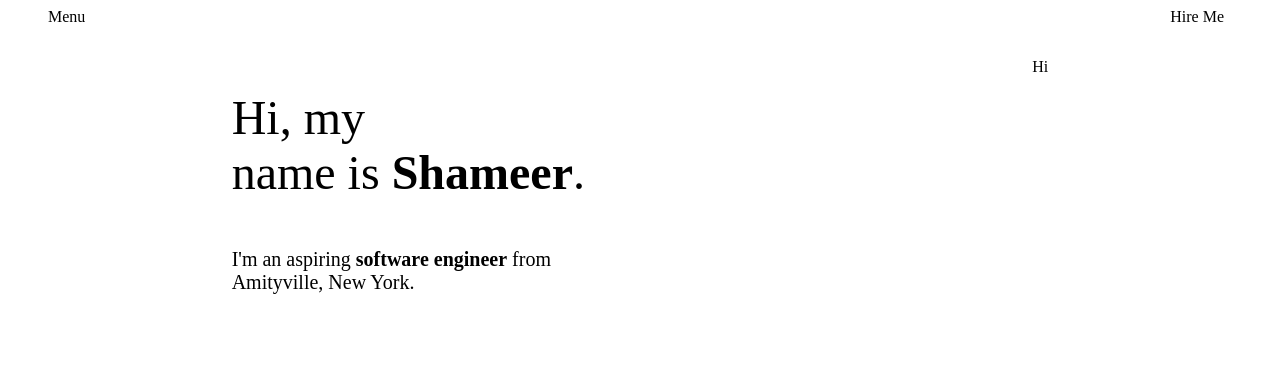
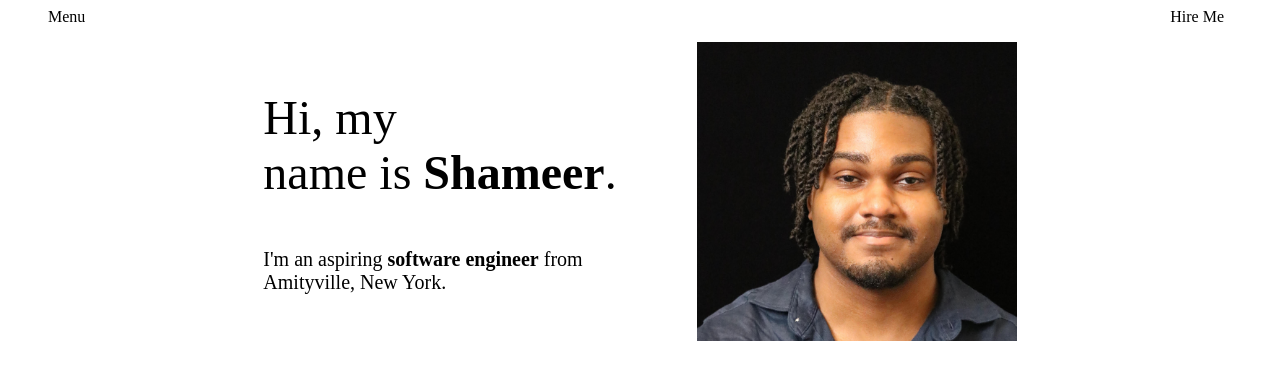
Before and after one commit to Shameer-R/Sham.github.io, a plain HTML site: page index.html in a window 1280 px wide. Drawn offline with Linux system fonts and the light colour scheme.

Commit message:
Add picture of me for bio container

```diff
--- a/index.html
+++ b/index.html
@@ -19,7 +19,7 @@
                 <p id="bio-body">I'm an aspiring <b>software engineer</b> from <br> Amityville, New York.</p>
             </div>
             <div id="bio-photo">
-                <p>Hi</p>
+                <img src="./imgs/ShameerPicture.jpg">
             </div>
         </div>
     </body>
--- a/style.css
+++ b/style.css
@@ -11,7 +11,8 @@
 
 #bio-container {
     display: flex;
-    justify-content: space-around;
+    justify-content: center;
+    gap: 5rem;
 }
 
 #bio-header {
@@ -21,3 +22,7 @@
 #bio-body {
     font-size: 1.25rem;
 }
+
+#bio-photo>img {
+    width: 20rem;
+}
```
Also changed, not shown: imgs/ShameerPicture.jpg (added).
